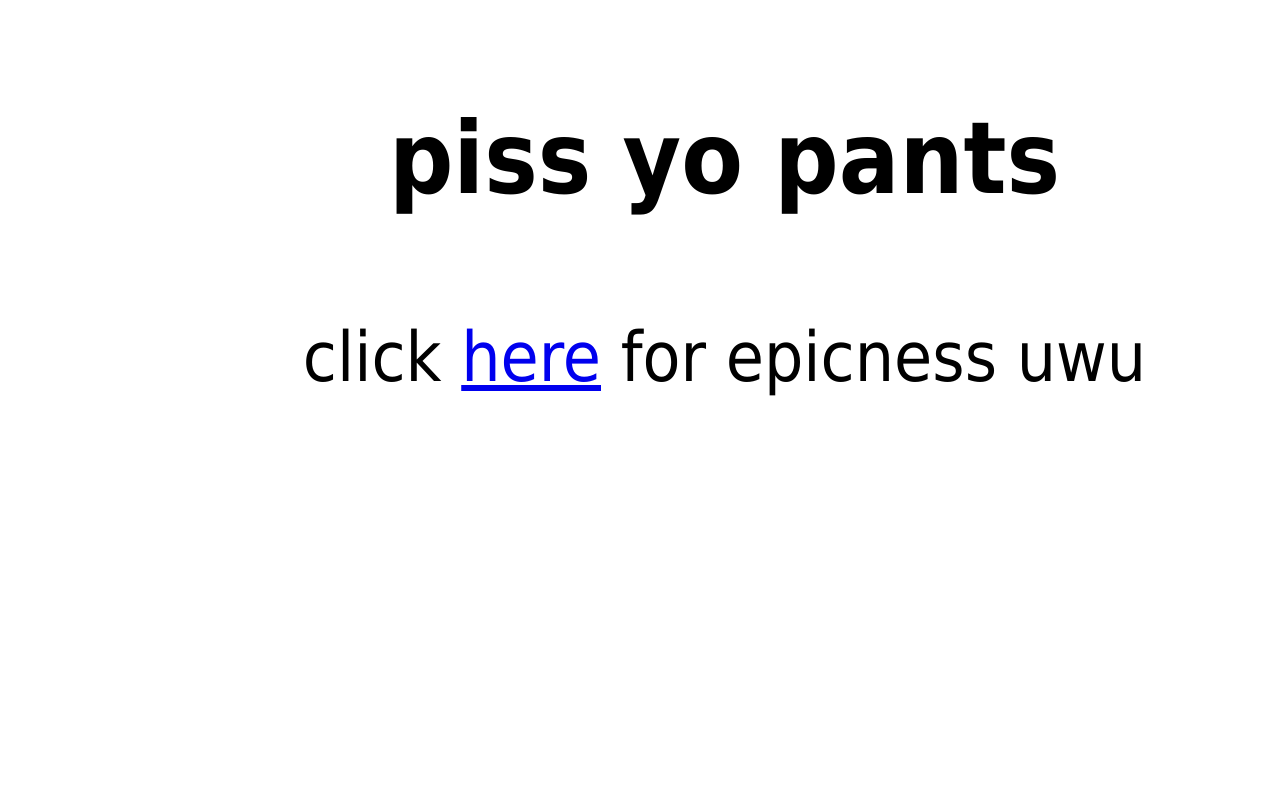
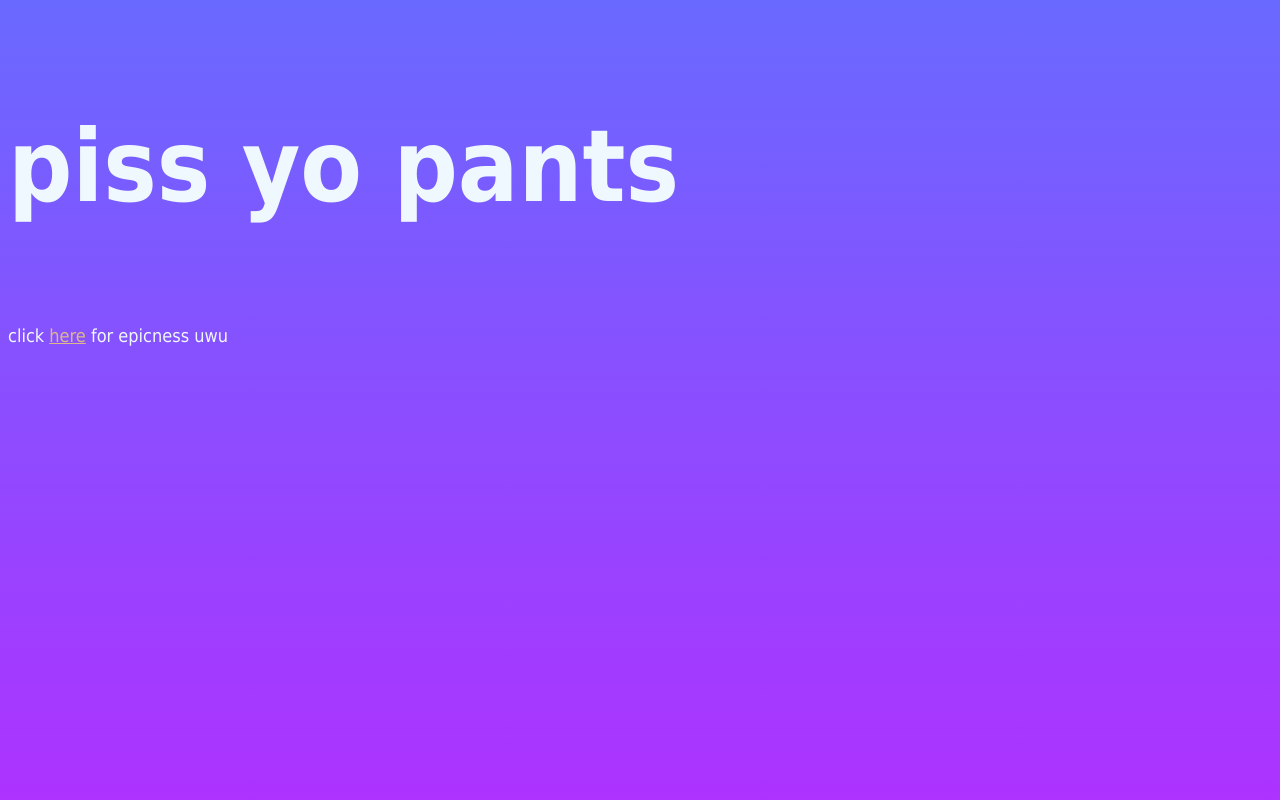
Before and after one commit to AyHa1810/AyHa1810.github.io, a PHP site: page /src/piss.html in a window 1280 px wide; the page is wider, and only the part inside the window is pictured. Run offline with PHP 8.4, Linux system fonts and the light colour scheme.

Commit message:
another thing

```diff
--- a/src/piss.html
+++ b/src/piss.html
@@ -2,15 +2,9 @@
 <html lang="en">
     <head>
         <title>piss</title>
-    <style>
-      body {
-        width: 21em;
-        margin: 0 auto;
-        font-family: Tahoma, Verdana, Arial, sans-serif;
-        font-size: 69px;
-        text-align: center;
-      }
-    </style>
+        <meta charset="UTF-8">
+        <meta name="viewport" content="width=device-width, initial-scale=1.0">
+        <link rel="stylesheet" href="./styles/default.css">
      </head>
      <body>
         <p style="font-size:100px;"><b>piss yo pants</b></p>
--- a/src/styles/default.css
+++ b/src/styles/default.css
@@ -1,11 +1,16 @@
 body {
     /*width: 64em; */
     width: 100%;
+    height: 100%;
+    position: fixed;
+    display: inline-block;
     margin: 5 auto;
     font-family: Tahoma, Verdana, Arial, sans-serif;
     font-size: 18px;
     color: #f0f8ff;
-    background-color: #6969FF;
+    /*background-color: #6969FF; */
+    background: linear-gradient(180deg, #6969FF, #ad32ff);
+    background-attachment: fixed;
 }
 
 a:link {
```
Also changed, not shown: src/404.html (+27 -1 lines), src/redirect.html (+3 -6 lines), src/rickroll.html (+3 -8 lines), src/favicon.ico (added). Lines whose indentation alone changed are shown as unchanged.
